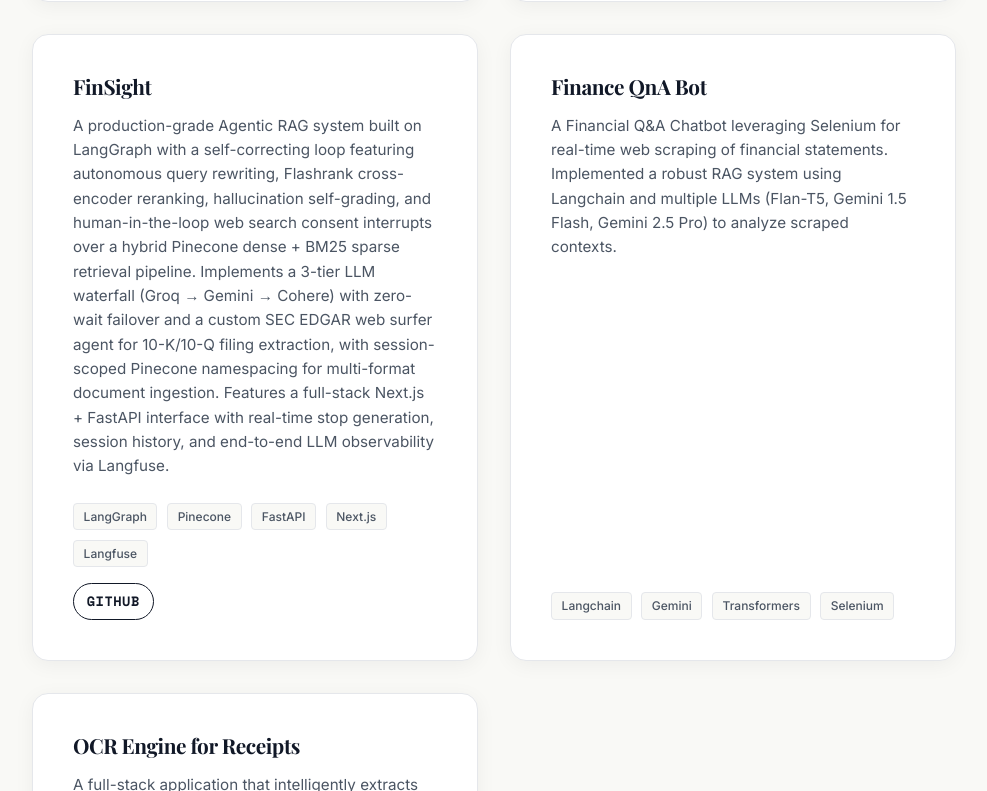
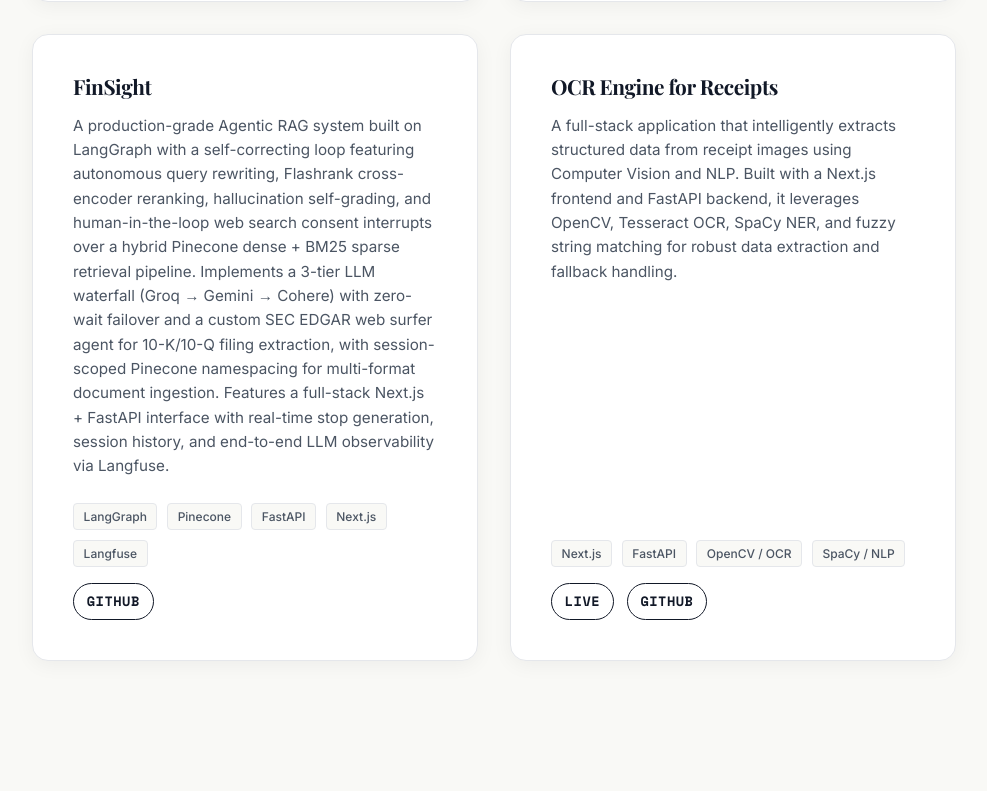
Before and after one commit to KD-joshi/portfolio-site, a React (Vite) app: page / in a window 1280 px wide. Shown: the part 4709-5500 px from the top of the page, without its empty margins (276-1263 px from the left). Built offline with nearby package versions, Linux system fonts and the light colour scheme.

Commit message:
Remove Finance QnA Bot from projects

```diff
--- a/src/App.jsx
+++ b/src/App.jsx
@@ -311,21 +311,6 @@ function App() {
 
             <article className="project-card clean-card">
               <div className="project-header">
-                <h3>Finance QnA Bot</h3>
-              </div>
-              <p className="project-desc">
-                A Financial Q&A Chatbot leveraging Selenium for real-time web scraping of financial statements. Implemented a robust RAG system using Langchain and multiple LLMs (Flan-T5, Gemini 1.5 Flash, Gemini 2.5 Pro) to analyze scraped contexts.
-              </p>
-              <div className="tags">
-                <span className="tag-small">Langchain</span>
-                <span className="tag-small">Gemini</span>
-                <span className="tag-small">Transformers</span>
-                <span className="tag-small">Selenium</span>
-              </div>
-            </article>
-
-            <article className="project-card clean-card">
-              <div className="project-header">
                 <h3>OCR Engine for Receipts</h3>
               </div>
               <p className="project-desc">
```
